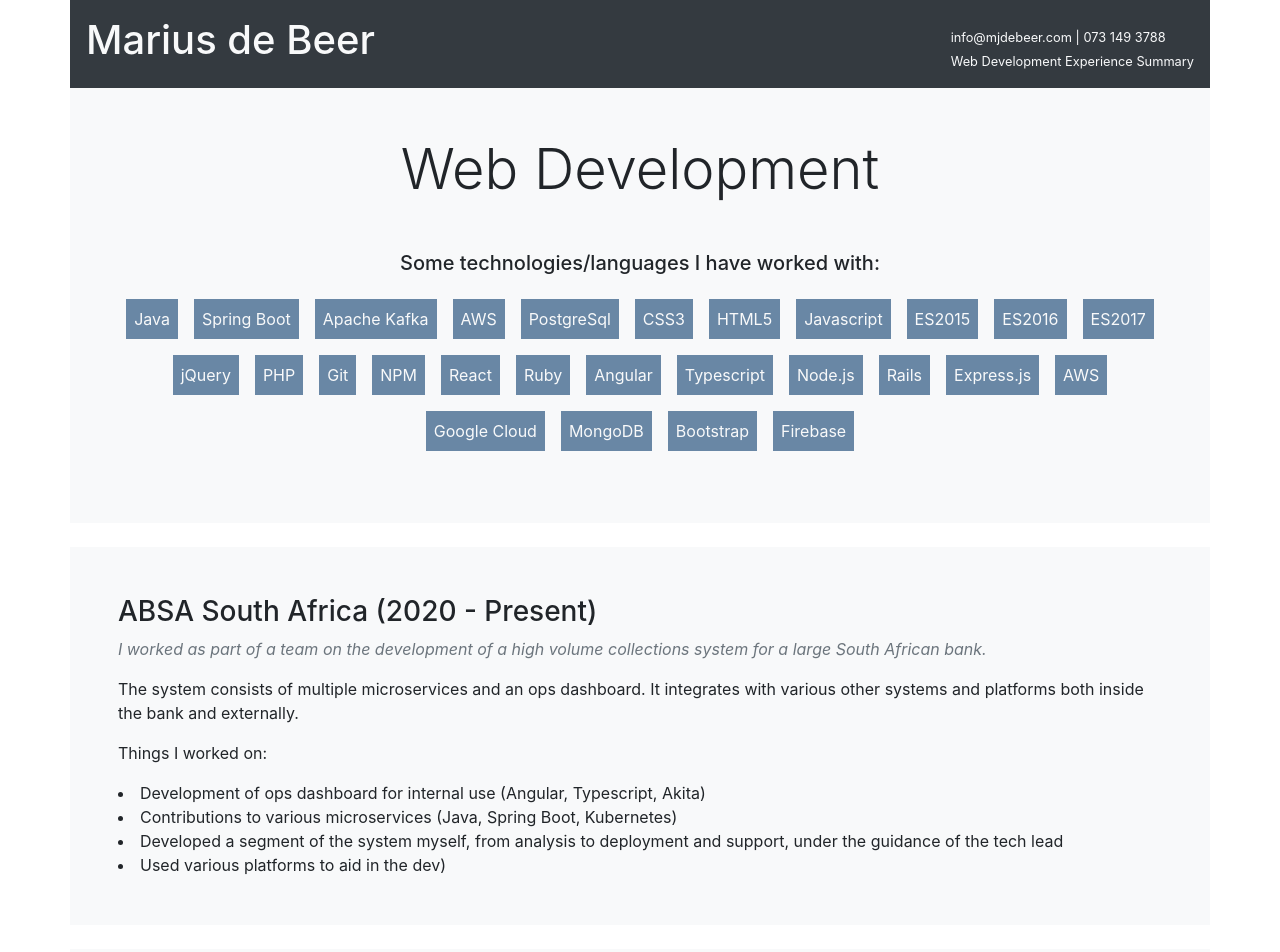
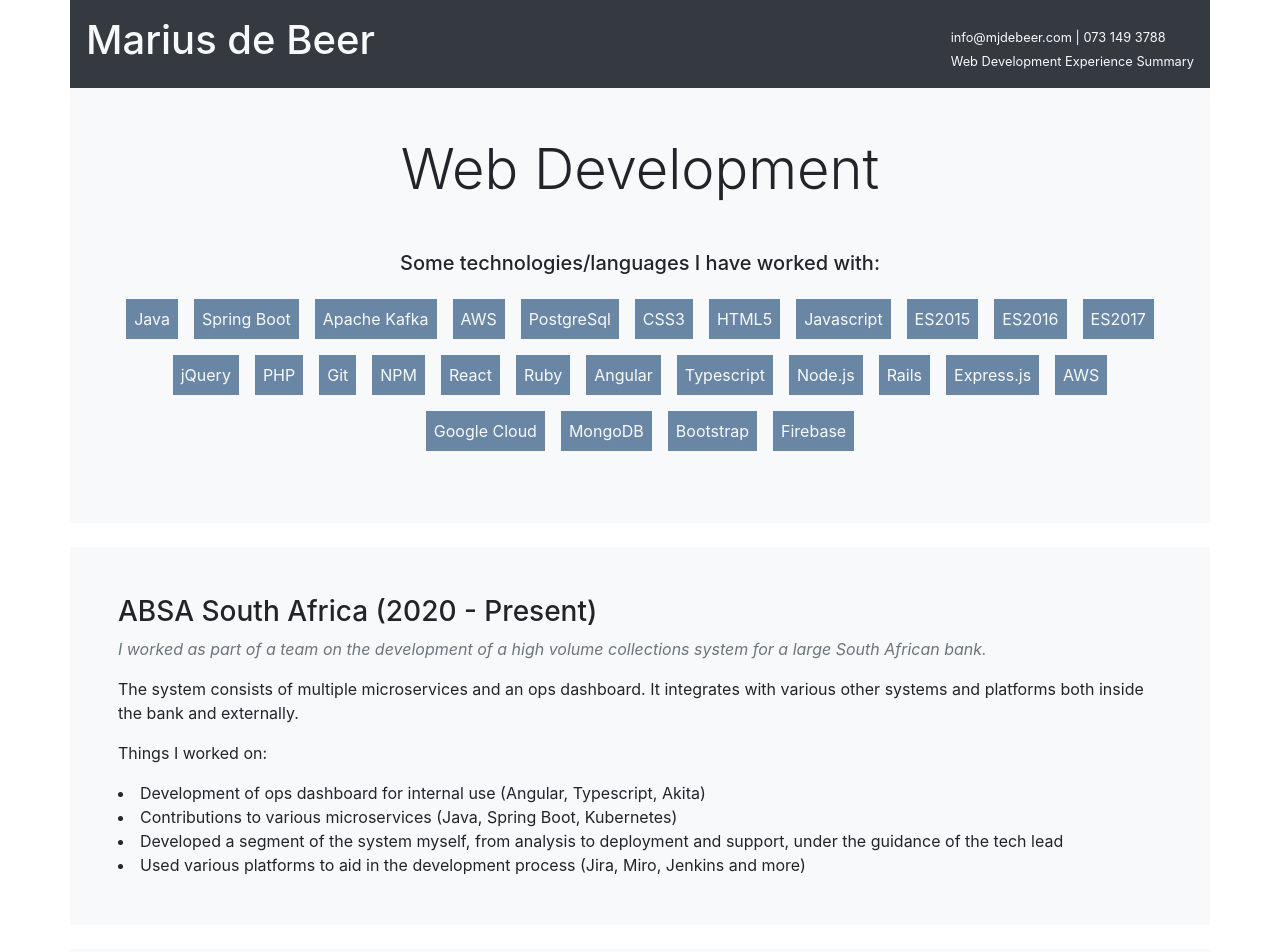
Before and after one commit to mjdebeer/marius-cv, an Angular app: page / in a window 1280 px wide. Shown: the top 952 px of the page. Built offline with nearby package versions, Linux system fonts and the light colour scheme.

Commit message:
Fixed typo.

```diff
--- a/src/app/body/body.component.html
+++ b/src/app/body/body.component.html
@@ -16,8 +16,8 @@
   <p>Things I worked on:</p>
     <li>Development of ops dashboard for internal use (Angular, Typescript, Akita)</li>
     <li>Contributions to various microservices (Java, Spring Boot, Kubernetes)</li>
-    <li> Developed a segment of the system myself, from analysis to deployment and support, under the guidance of the tech lead</li>
-    <li>Used various platforms to aid in the dev)</li>
+    <li>Developed a segment of the system myself, from analysis to deployment and support, under the guidance of the tech lead</li>
+    <li>Used various platforms to aid in the development process (Jira, Miro, Jenkins and more)</li>
 </div>
 
 <div class="jumbotron-fluid bg-light p-5 mb-4">
```
